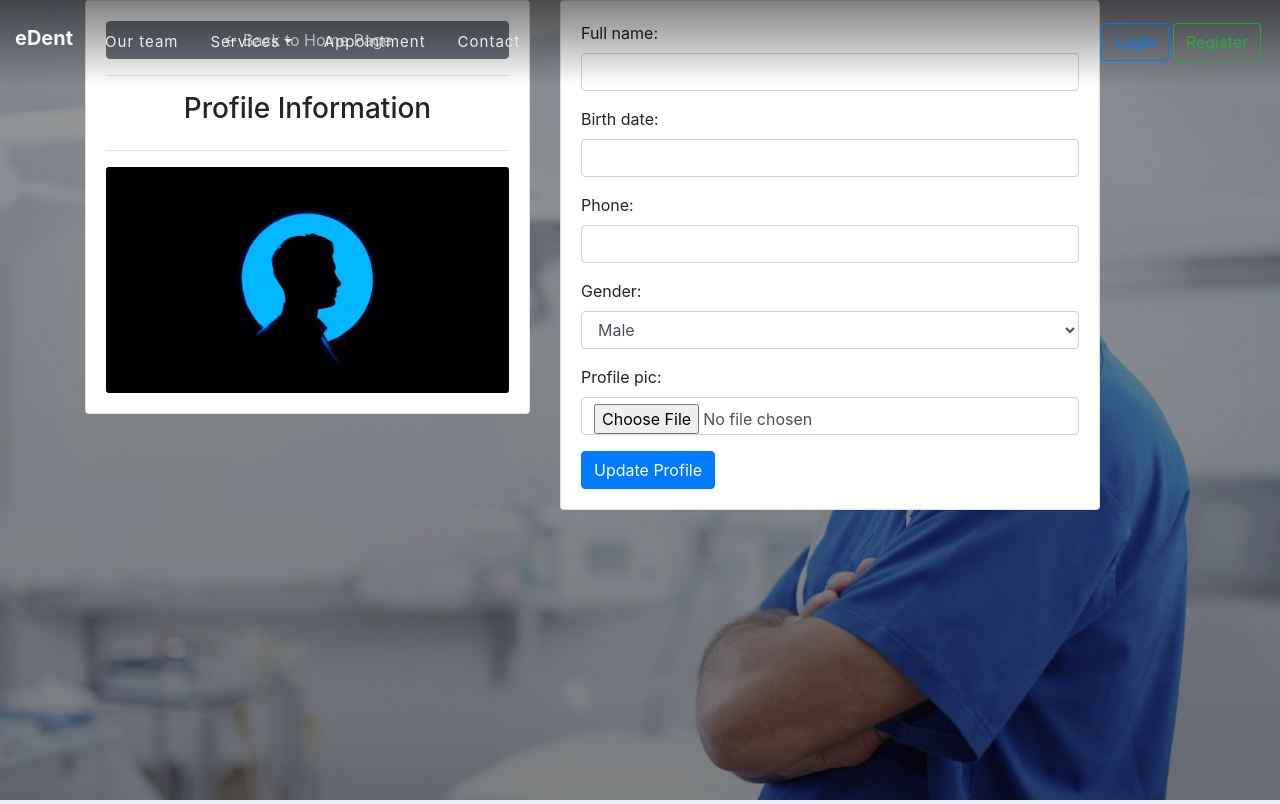
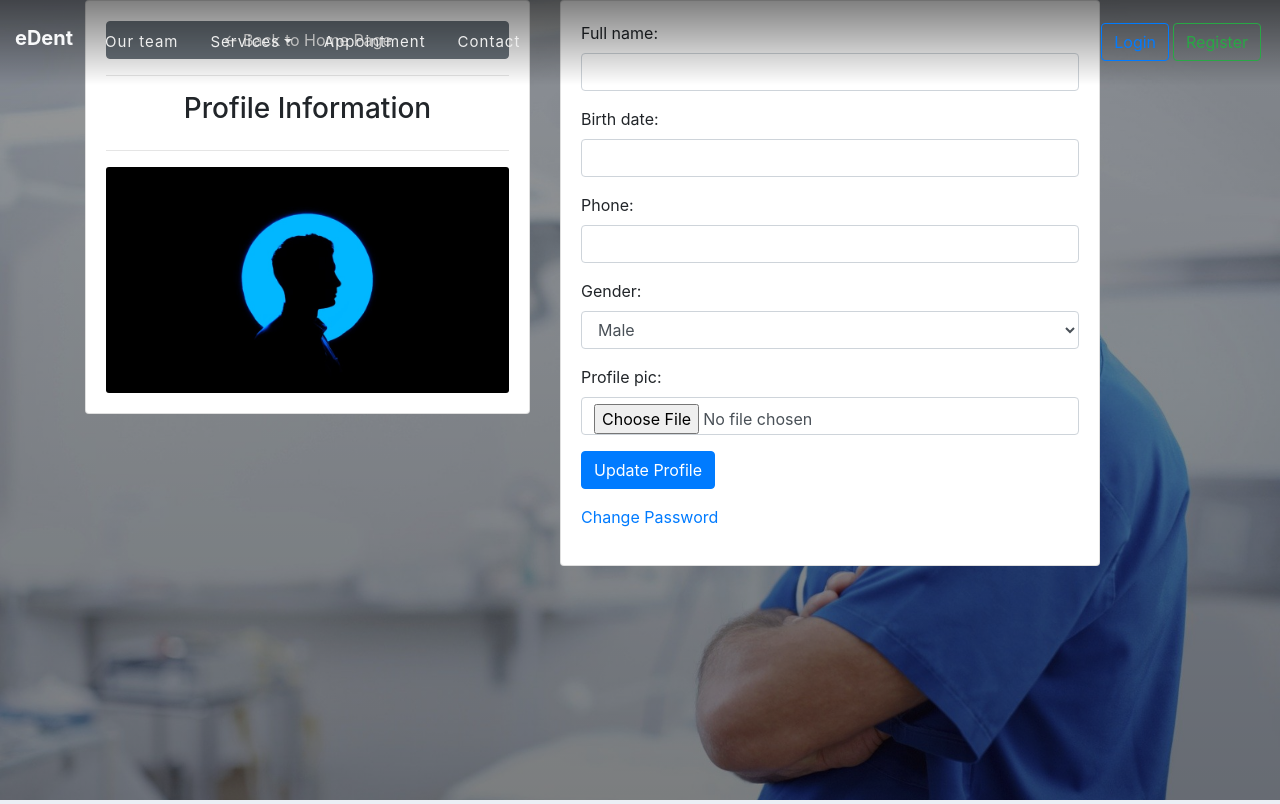
Before and after one commit to FraQu/dent-1, a Django app: template website/templates/website/user_profile.html in a window 1280 px wide. Shown: the top 804 px of the page. Run offline with Django 3.2, Linux system fonts and the light colour scheme; the template is opened without the code that fills it: values that come from a table or form of the project are taken from there, others are empty; some libraries are stand-ins or nearby versions.

Commit message:
add password change link to customer and employee profile

```diff
--- a/website/templates/website/staff_profile.html
+++ b/website/templates/website/staff_profile.html
@@ -28,6 +28,8 @@
                         {{ employee_form.as_p }}
                         <input class="btn btn-primary" type="submit" value="Update Profile">
                     </form>
+                    <p></p>
+                    <p><a href="{% url 'password_change' %}">Change Password</a></p>
                 </div>
             </div>
         </div>
--- a/website/templates/website/user_profile.html
+++ b/website/templates/website/user_profile.html
@@ -28,6 +28,8 @@
                             {{ customer_form.as_p }}
                             <input class="btn btn-primary" type="submit" value="Update Profile">
                         </form>
+                        <p></p>
+                        <p><a href="{% url 'password_change' %}">Change Password</a></p>
                     </div>
                 </div>
             </div>
```
